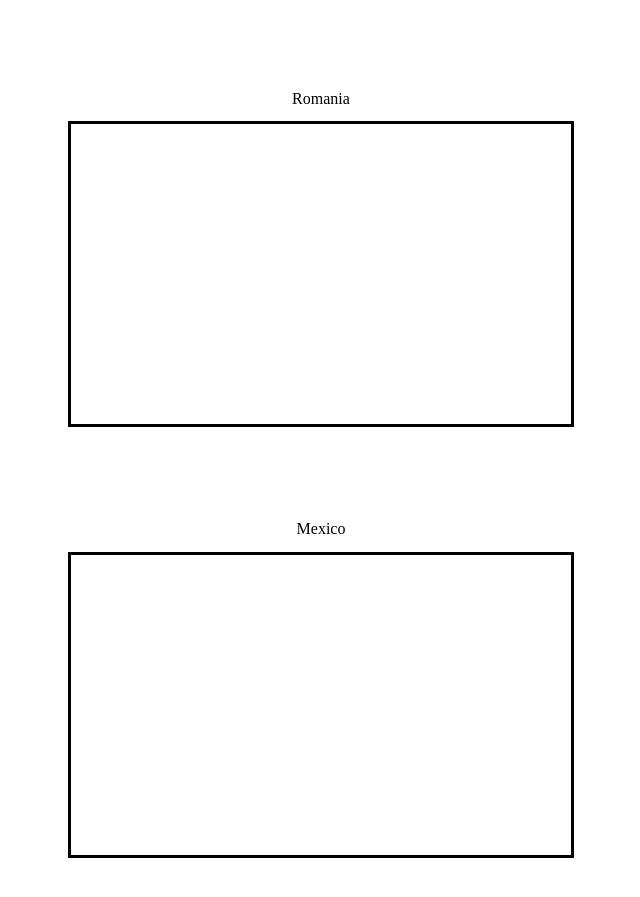
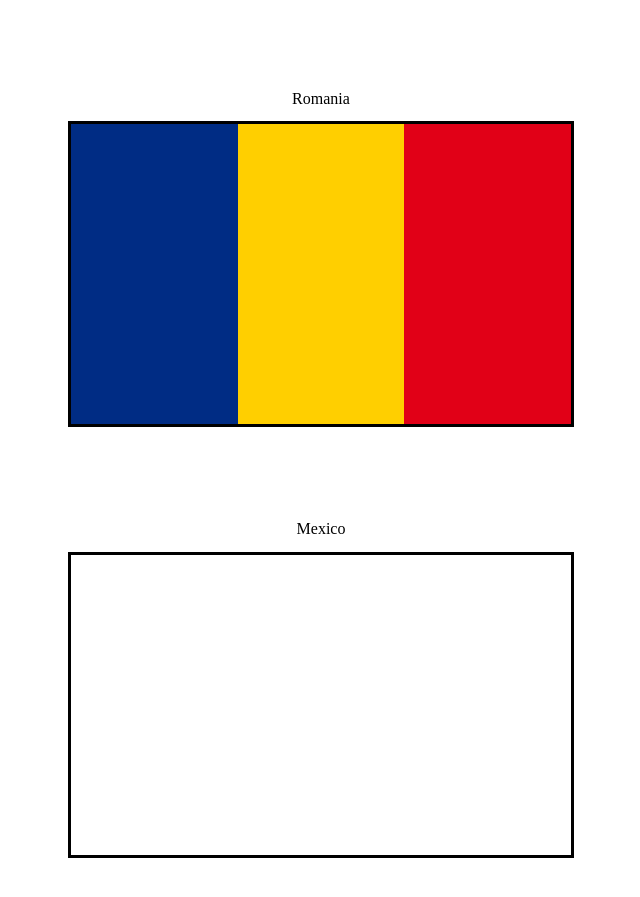
Before and after one commit to armyf35/hw2, a plain HTML site: page index.html in a window 1280 px wide. Shown: the part 1370-2267 px from the top of the page, without its empty margins (319-959 px from the left). Drawn offline with Linux system fonts and the light colour scheme.

Commit message:
Fixed romania

```diff
--- a/index.html
+++ b/index.html
@@ -37,8 +37,10 @@
     </div>
 
     <h2 class="label">Romania</h2>
-    <div class="flag" style="">
-      <!-- insert flag here -->
+    <div class="flag" style="display: flex; flex-direction: row">
+      <div class="romania-blue threehoriz"></div>
+      <div class="romania-yellow threehoriz"></div>
+      <div class="romania-red threehoriz"></div>
     </div>
 
     <h2 class="label">Mexico</h2>
```
